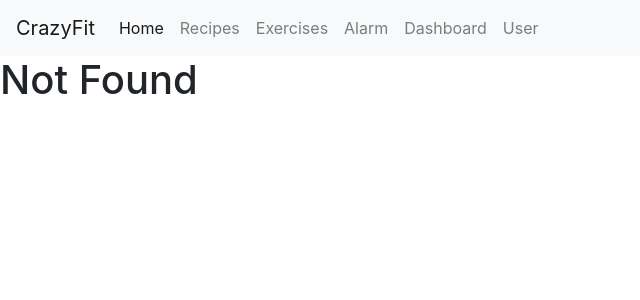
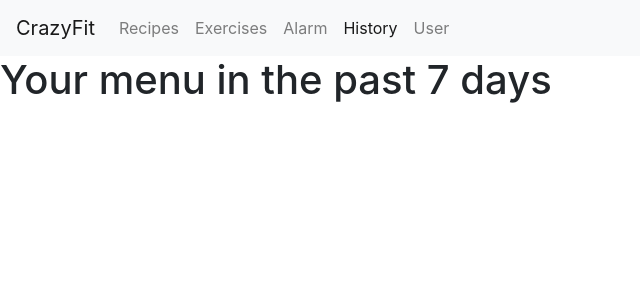
Before and after one commit to evegogogo/WebProject-React, a React (Create React App) app: page /history in a window 1280 px wide. Before the commit this address led to /notfound. Shown: the top 300 px of the page, without its empty margins (0-640 px from the left). Built offline with nearby package versions, Linux system fonts and the light colour scheme.

Commit message:
rename history page

```diff
--- a/src/dashboard.jsx
+++ /dev/null
@@ -1,11 +0,0 @@
-import React from "react";
-
-const Dashboard = () => {
-  return (
-    <div>
-      <h1>Admin Dashboard</h1>
-    </div>
-  );
-};
-
-export default Dashboard;
--- /dev/null
+++ b/src/history.jsx
@@ -0,0 +1,11 @@
+import React from "react";
+
+const History = () => {
+  return (
+    <div>
+      <h1>Your menu in the past 7 days</h1>
+    </div>
+  );
+};
+
+export default History;
--- a/src/navbar.jsx
+++ b/src/navbar.jsx
@@ -20,9 +20,6 @@ const NavBar = () => {
       </button>
       <div className="collapse navbar-collapse" id="navbarNavAltMarkup">
         <div className="navbar-nav">
-          <NavLink className="nav-item nav-link" to="/">
-            Home
-          </NavLink>
           <NavLink className="nav-item nav-link" to="/recipes">
             Recipes
           </NavLink>
@@ -32,8 +29,8 @@ const NavBar = () => {
           <NavLink className="nav-item nav-link" to="/alarm">
             Alarm
           </NavLink>
-          <NavLink className="nav-item nav-link" to="/dashboard">
-            Dashboard
+          <NavLink className="nav-item nav-link" to="/history">
+            History
           </NavLink>
           <NavLink className="nav-item nav-link" to="/user">
             User
--- a/src/page.js
+++ b/src/page.js
@@ -4,7 +4,7 @@ import NavBar from "./navbar";
 import Recipes from "./recipes";
 import Exercises from "./exercises";
 import Home from "./home";
-import Dashboard from "./dashboard";
+import History from "./history";
 import Alarm from './alarm'
 import User from "./user";
 import exerciseDetails from "./exerciseDetails";
@@ -25,7 +25,7 @@ class Page extends Component {
             <Route path="/exercises/:id" component={exerciseDetails} />
             <Route path="/exercises" render={(props) => <Exercises sortBy="newest" {...props} />}/>
             <Route path="/alarm" component={Alarm} />
-            <Route path="/dashboard" component={Dashboard} />
+            <Route path="/history" component={History} />
             <Route path="/user" component={User} />
             <Route path="/notfound" component={NotFound} />
             <Route path="/" exact component={Home} />
```
